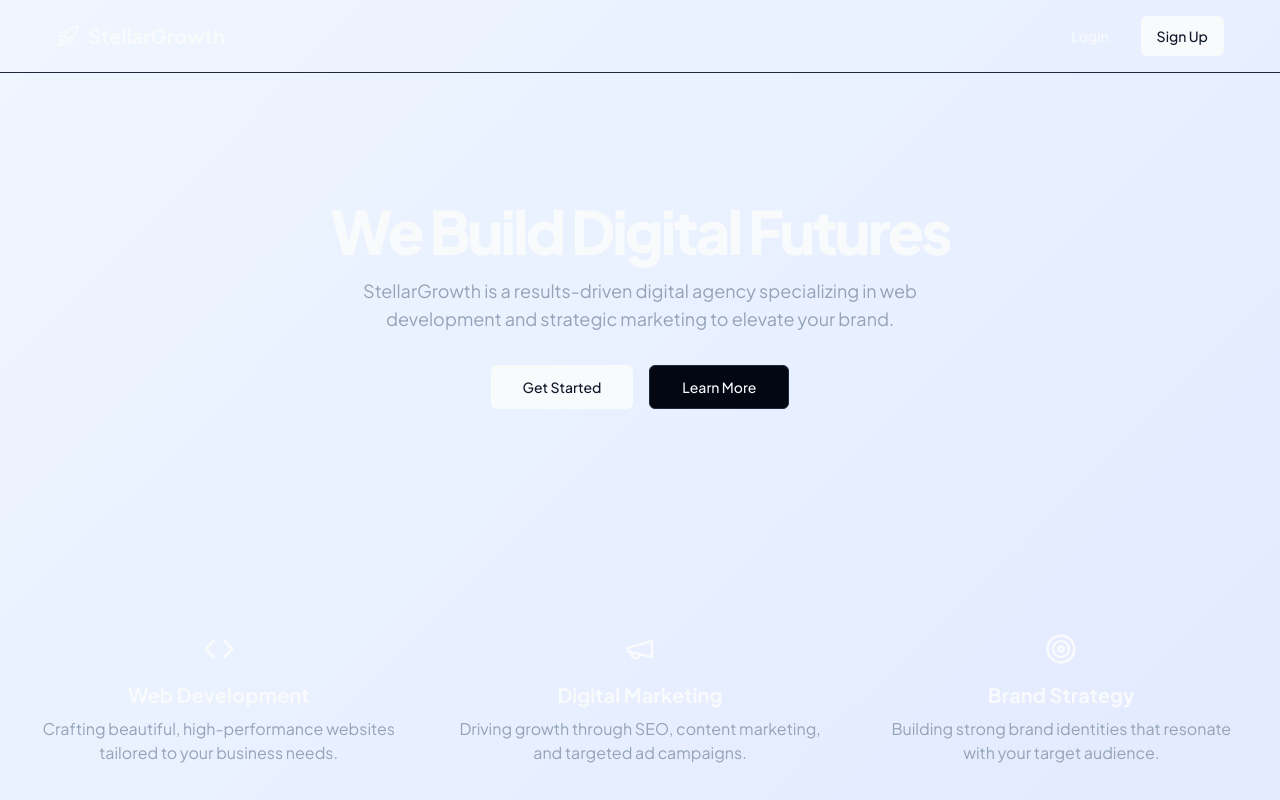
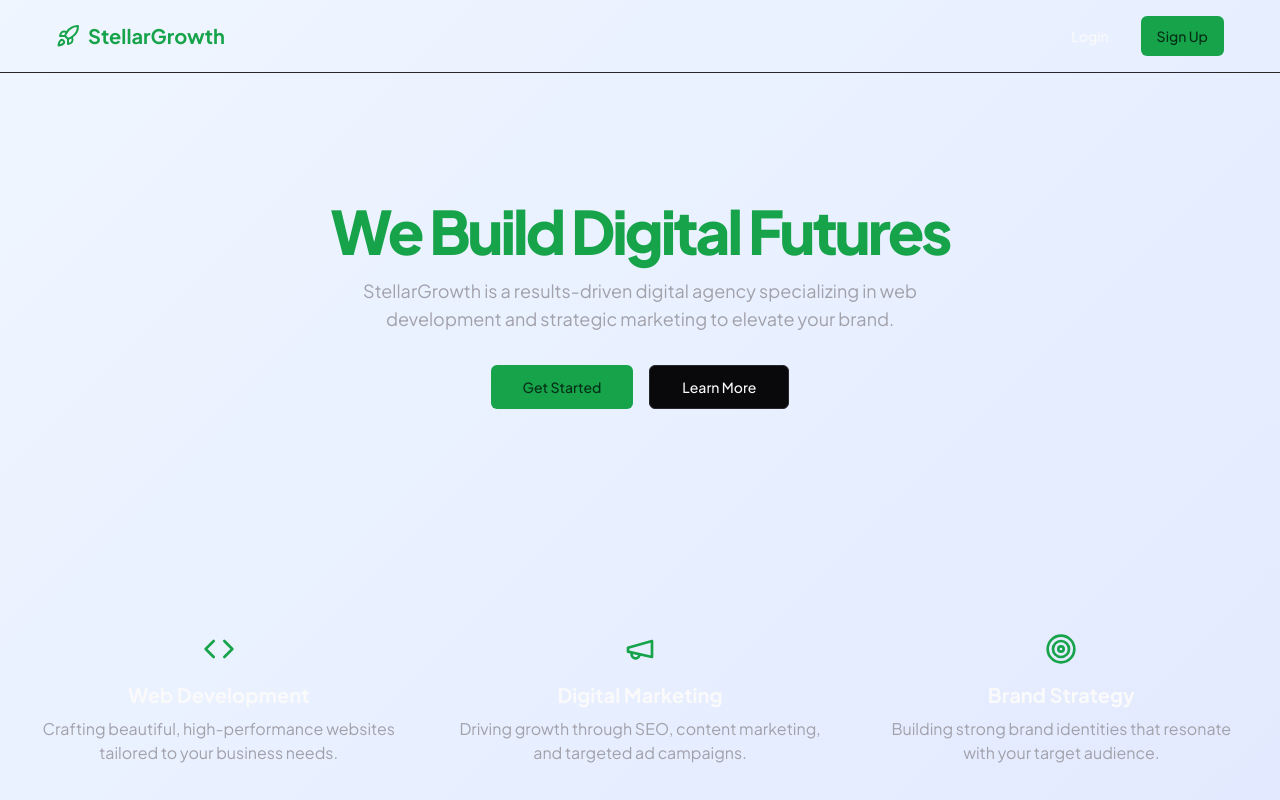
Before and after one commit to RookAdmin/digital-growth-board, a React (Vite) app: page / in a window 1280 px wide. Shown: the top 800 px of the page. Built offline with nearby package versions, Linux system fonts and the light colour scheme.

Commit message:
Change dashboard color
Update the dashboard's background color to improve visual appearance.

```diff
--- a/src/components/LeadConversionChart.tsx
+++ b/src/components/LeadConversionChart.tsx
@@ -1,4 +1,3 @@
-
 import { useQuery } from '@tanstack/react-query';
 import { supabase } from '@/integrations/supabase/client';
 import { Card, CardContent, CardHeader, CardTitle, CardDescription } from '@/components/ui/card';
@@ -30,8 +29,8 @@ export const LeadConversionChart = () => {
   const conversionRate = data?.leadCount ? ((data.clientCount ?? 0) / data.leadCount * 100).toFixed(1) : 0;
 
   const chartConfig = {
-    leads: { label: 'Leads', color: 'hsl(var(--chart-2))' },
-    clients: { label: 'Clients', color: 'hsl(var(--chart-1))' },
+    leads: { label: 'Leads', color: 'hsl(var(--chart-1))' },
+    clients: { label: 'Clients', color: 'hsl(var(--chart-2))' },
   };
 
   if (isLoading) {
--- a/src/components/RevenueChart.tsx
+++ b/src/components/RevenueChart.tsx
@@ -36,7 +36,7 @@ export const RevenueChart = () => {
   });
 
   const chartConfig = {
-    revenue: { label: 'Revenue', color: 'hsl(var(--chart-1))' },
+    revenue: { label: 'Revenue', color: 'hsl(var(--chart-5))' },
   };
 
   if (isLoading) {
--- a/src/index.css
+++ b/src/index.css
@@ -5,65 +5,95 @@
 
 @layer base {
   :root {
-    --background: 224 71% 4%; /* #060e1f */
-    --foreground: 210 40% 98%;
+    --background: 240 10% 3.9%;
+    --foreground: 0 0% 98%;
 
-    --card: 224 71% 4%;
-    --card-foreground: 210 40% 98%;
+    --card: 240 10% 3.9%;
+    --card-foreground: 0 0% 98%;
 
-    --popover: 224 71% 4%;
-    --popover-foreground: 210 40% 98%;
+    --popover: 240 10% 3.9%;
+    --popover-foreground: 0 0% 98%;
 
-    --primary: 210 40% 98%;
-    --primary-foreground: 222.2 47.4% 11.2%;
+    --primary: 142.1 76.2% 36.3%;
+    --primary-foreground: 144.9 80.4% 10%;
 
-    --secondary: 217.2 32.6% 17.5%;
-    --secondary-foreground: 210 40% 98%;
+    --secondary: 240 3.7% 15.9%;
+    --secondary-foreground: 0 0% 98%;
 
-    --muted: 217.2 32.6% 17.5%;
-    --muted-foreground: 215 20.2% 65.1%;
+    --muted: 240 3.7% 15.9%;
+    --muted-foreground: 240 5% 64.9%;
 
-    --accent: 217.2 32.6% 17.5%;
-    --accent-foreground: 210 40% 98%;
+    --accent: 240 3.7% 15.9%;
+    --accent-foreground: 0 0% 98%;
 
     --destructive: 0 62.8% 30.6%;
-    --destructive-foreground: 210 40% 98%;
+    --destructive-foreground: 0 0% 98%;
 
-    --border: 217.2 32.6% 17.5%;
-    --input: 217.2 32.6% 17.5%;
-    --ring: 212.7 26.8% 83.9%;
+    --border: 240 3.7% 15.9%;
+    --input: 240 3.7% 15.9%;
+    --ring: 142.1 76.2% 36.3%;
 
     --radius: 0.5rem;
+
+    --chart-1: 138 78% 46%;
+    --chart-2: 154 62% 45%;
+    --chart-3: 168 48% 46%;
+    --chart-4: 180 43% 48%;
+    --chart-5: 203 51% 51%;
+
+    --color-leads: hsl(var(--chart-1));
+    --color-clients: hsl(var(--chart-2));
+    --color-revenue: hsl(var(--chart-5));
+    --color-not-started: hsl(var(--chart-1));
+    --color-in-progress: hsl(var(--chart-2));
+    --color-review: hsl(var(--chart-3));
+    --color-completed: hsl(var(--chart-4));
+    --color-unknown: hsl(var(--chart-5));
   }
 
   .dark {
-    --background: 224 71% 4%; /* #060e1f */
-    --foreground: 210 40% 98%;
+    --background: 240 10% 3.9%;
+    --foreground: 0 0% 98%;
 
-    --card: 224 71% 4%;
-    --card-foreground: 210 40% 98%;
+    --card: 240 10% 3.9%;
+    --card-foreground: 0 0% 98%;
 
-    --popover: 224 71% 4%;
-    --popover-foreground: 210 40% 98%;
+    --popover: 240 10% 3.9%;
+    --popover-foreground: 0 0% 98%;
 
-    --primary: 210 40% 98%;
-    --primary-foreground: 222.2 47.4% 11.2%;
+    --primary: 142.1 76.2% 36.3%;
+    --primary-foreground: 144.9 80.4% 10%;
 
-    --secondary: 217.2 32.6% 17.5%;
-    --secondary-foreground: 210 40% 98%;
+    --secondary: 240 3.7% 15.9%;
+    --secondary-foreground: 0 0% 98%;
 
-    --muted: 217.2 32.6% 17.5%;
-    --muted-foreground: 215 20.2% 65.1%;
+    --muted: 240 3.7% 15.9%;
+    --muted-foreground: 240 5% 64.9%;
 
-    --accent: 217.2 32.6% 17.5%;
-    --accent-foreground: 210 40% 98%;
+    --accent: 240 3.7% 15.9%;
+    --accent-foreground: 0 0% 98%;
 
     --destructive: 0 62.8% 30.6%;
-    --destructive-foreground: 210 40% 98%;
+    --destructive-foreground: 0 0% 98%;
 
-    --border: 217.2 32.6% 17.5%;
-    --input: 217.2 32.6% 17.5%;
-    --ring: 212.7 26.8% 83.9%;
+    --border: 240 3.7% 15.9%;
+    --input: 240 3.7% 15.9%;
+    --ring: 142.1 76.2% 36.3%;
+
+    --chart-1: 138 78% 46%;
+    --chart-2: 154 62% 45%;
+    --chart-3: 168 48% 46%;
+    --chart-4: 180 43% 48%;
+    --chart-5: 203 51% 51%;
+
+    --color-leads: hsl(var(--chart-1));
+    --color-clients: hsl(var(--chart-2));
+    --color-revenue: hsl(var(--chart-5));
+    --color-not-started: hsl(var(--chart-1));
+    --color-in-progress: hsl(var(--chart-2));
+    --color-review: hsl(var(--chart-3));
+    --color-completed: hsl(var(--chart-4));
+    --color-unknown: hsl(var(--chart-5));
   }
 }
 
```
